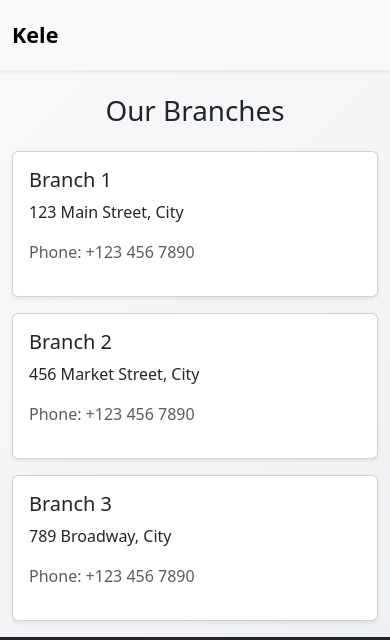
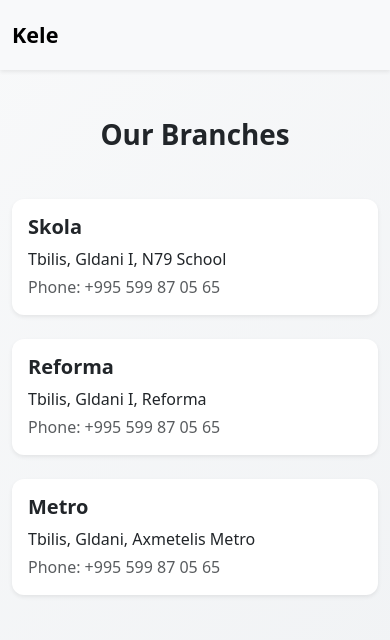
Before and after one commit to kelenjo/Food-Order-Platform, a Flask app: page /branches in a window 390 px wide. Shown: the top 640 px of the page. Run offline with Flask 3, Linux system fonts and the light colour scheme.

Commit message:
updated branches page

```diff
--- a/pythonFoodOrder/src/templates/main/branches.html
+++ b/pythonFoodOrder/src/templates/main/branches.html
@@ -1,36 +1,74 @@
 {% extends "partials/base.html" %}
 {% block title %}Branches{% endblock %}
 {% block body %}
-<div class="container mt-4">
-    <h1 class="mb-4 text-center">Our Branches</h1>
-    <div class="row">
-        <div class="col-md-4">
-            <div class="card shadow-sm mb-3">
+
+<div class="container mt-5 mb-5">
+    <h1 class="text-center mb-5 fw-bold">Our Branches</h1>
+
+    <div class="row g-4 align-items-start">
+        <!-- Left column: branch info -->
+        <div class="col-lg-5">
+            <div class="card branch-card shadow-sm border-0 mb-4">
                 <div class="card-body">
-                    <h5 class="card-title">Branch 1</h5>
-                    <p class="card-text">123 Main Street, City</p>
-                    <p class="text-muted">Phone: +123 456 7890</p>
+                    <h5 class="card-title fw-bold">Skola</h5>
+                    <p class="card-text mb-1">Tbilis, Gldani I, N79 School</p>
+                    <p class="text-muted mb-0">Phone: +995 599 87 05 65</p>
+                </div>
+            </div>
+            <div class="card branch-card shadow-sm border-0 mb-4">
+                <div class="card-body">
+                    <h5 class="card-title fw-bold">Reforma</h5>
+                    <p class="card-text mb-1">Tbilis, Gldani I, Reforma</p>
+                    <p class="text-muted mb-0">Phone: +995 599 87 05 65</p>
+                </div>
+            </div>
+            <div class="card branch-card shadow-sm border-0 mb-4">
+                <div class="card-body">
+                    <h5 class="card-title fw-bold">Metro</h5>
+                    <p class="card-text mb-1">Tbilis, Gldani, Axmetelis Metro</p>
+                    <p class="text-muted mb-0">Phone: +995 599 87 05 65</p>
                 </div>
             </div>
         </div>
-        <div class="col-md-4">
-            <div class="card shadow-sm mb-3">
-                <div class="card-body">
-                    <h5 class="card-title">Branch 2</h5>
-                    <p class="card-text">456 Market Street, City</p>
-                    <p class="text-muted">Phone: +123 456 7890</p>
-                </div>
-            </div>
-        </div>
-        <div class="col-md-4">
-            <div class="card shadow-sm mb-3">
-                <div class="card-body">
-                    <h5 class="card-title">Branch 3</h5>
-                    <p class="card-text">789 Broadway, City</p>
-                    <p class="text-muted">Phone: +123 456 7890</p>
-                </div>
+
+        <!-- Right column: map -->
+        <div class="col-lg-7">
+            <div class="map-responsive">
+                <iframe src="https://www.google.com/maps/d/embed?mid=1XSrvyp_mmhnicwuxg5nFozGCPPyOtjo&ehbc=2E312F"
+                        width="640" height="480"></iframe>
             </div>
         </div>
     </div>
 </div>
+
+<!-- Card Hover Effect and Map Styling -->
+<style>
+.branch-card {
+    transition: transform 0.3s, box-shadow 0.3s;
+    border-radius: 12px;
+}
+.branch-card:hover {
+    transform: translateY(-6px) scale(1.02);
+    box-shadow: 0 12px 24px rgba(0,0,0,0.15);
+}
+
+/* Make iframe responsive and avoid touching footer */
+.map-responsive {
+    overflow: hidden;
+    position: relative;
+    height: calc(100vh - 200px); /* 100% viewport minus header and footer */
+}
+.map-responsive iframe {
+    left: 0;
+    top: 0;
+    height: 100%;
+    width: 100%;
+    position: absolute;
+    border-radius: 12px;
+}
+
+
+
+</style>
+
 {% endblock %}
```
